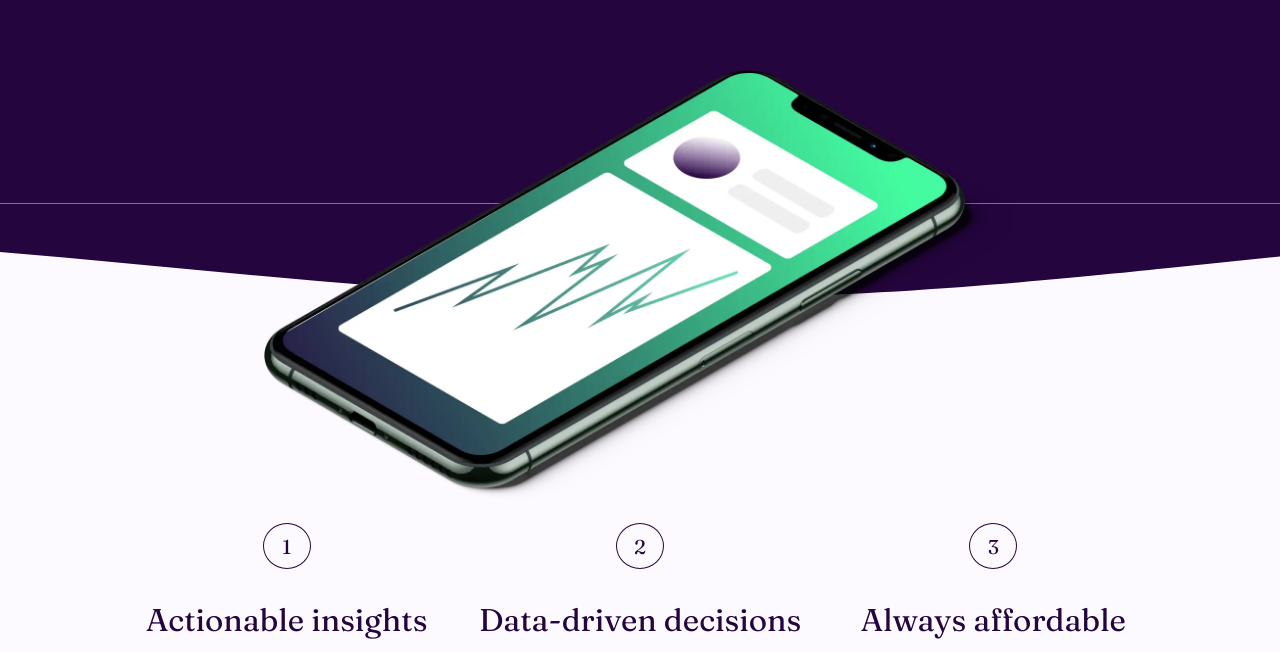
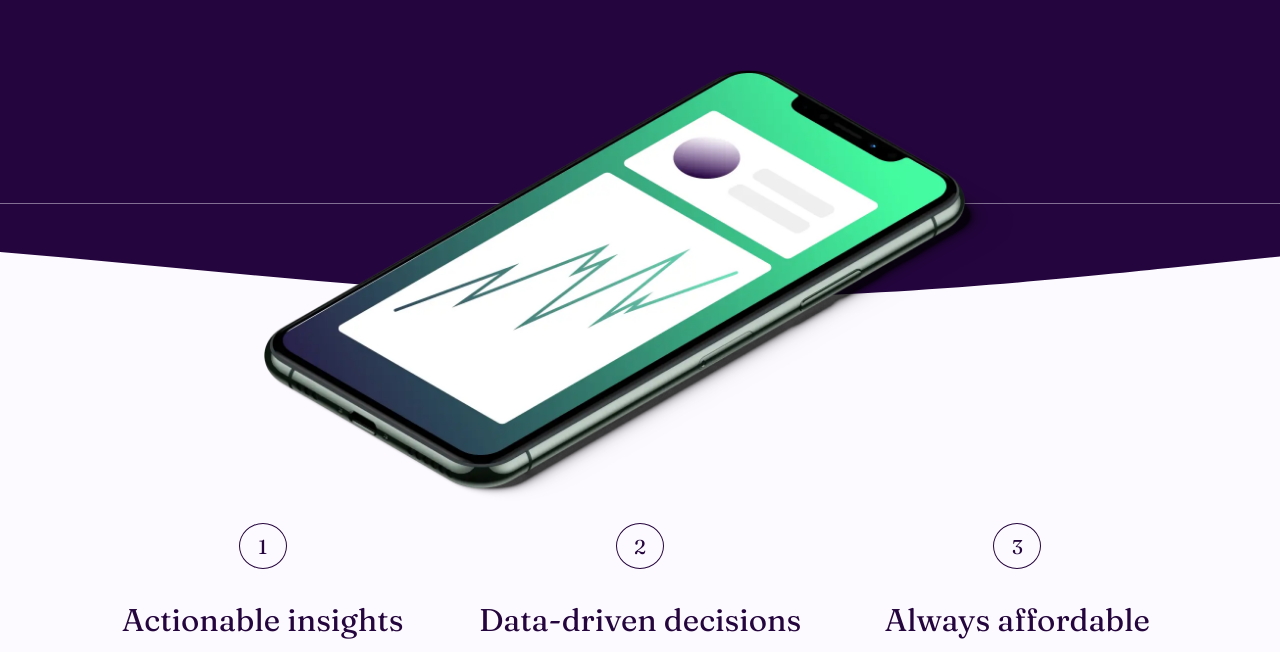
Before and after one commit to humarroquin/Workit-landing-page, a plain HTML site: page index.html in a window 1280 px wide. Shown: the part 410-1062 px from the top of the page. Drawn offline with Linux system fonts and the light colour scheme.

Commit message:
Update styles.css

```diff
--- a/styles.css
+++ b/styles.css
@@ -105,7 +105,7 @@ h6 {
 
 /* containers */
 .container {
-  max-width: 69.5rem;
+  max-width: 74rem;
   padding-inline: 1rem;
   margin: 0 auto;
 }
```
